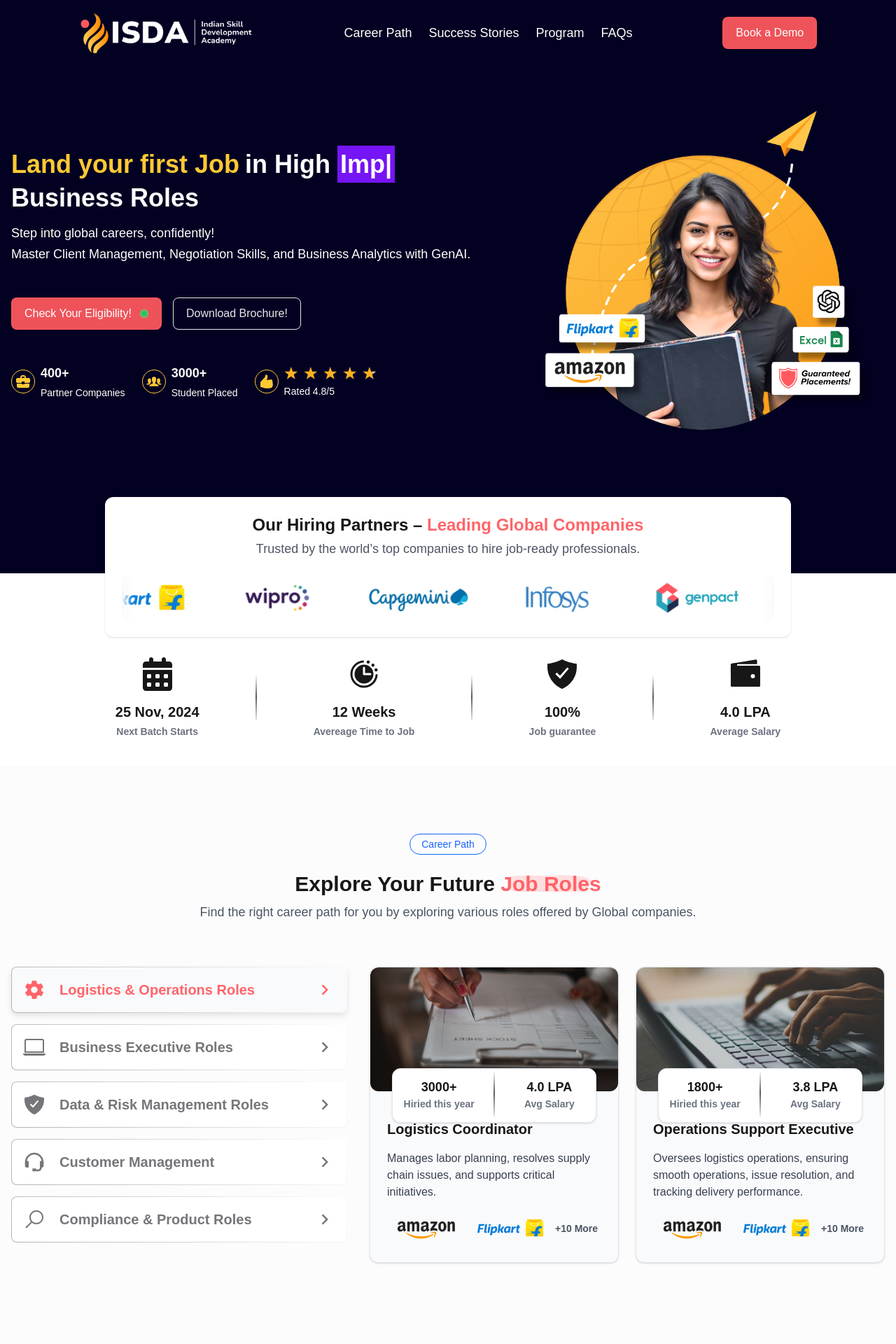
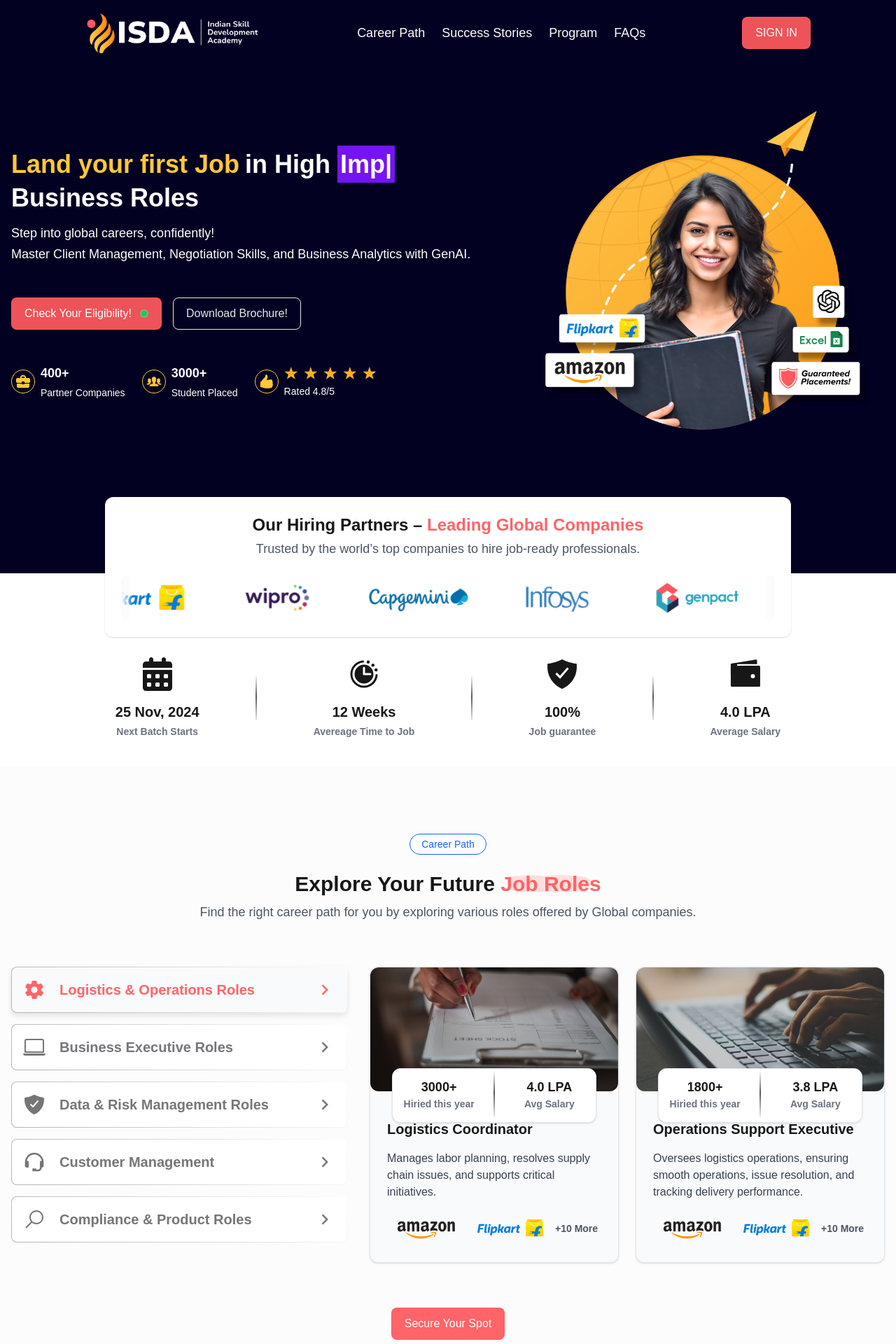
Before and after one commit to Nikhil-Antino/isda-demo, a Next.js app: page / in a window 1280 px wide. Shown: the top 1920 px of the page at 70% size. Built offline with nearby package versions, Linux system fonts and the light colour scheme.

Commit message:
added cta's and designed new tuition fee section

```diff
--- a/src/app/globals.css
+++ b/src/app/globals.css
@@ -17,6 +17,10 @@
   .text-balance {
     text-wrap: balance;
   }
+}
+
+html {
+  scroll-behavior: smooth; /* CSS method */
 }
 
 .separator {
--- a/src/components/Footer.jsx
+++ b/src/components/Footer.jsx
@@ -24,23 +24,18 @@
             />
             <p className="text-sm w-full flex flex-col gap-y-1">
               <span>
-                At ISDA, we believe in shaping future leaders. As an upskilling
-                platform, co-founded by IIT & IIM alumni, we have developed
-                industry-leading programs across business domains. Our
-                meticulously crafted courses are designed to address the growing
-                need for non-technical roles that drive business growth and
-                decision-making.
+                At ISDA, co-founded by IIT and IIM alumni, we’re building a
+                brighter future for India’s youth – where opportunities are
+                abundant.. Our courses meet the demand for impactful
+                non-technical roles driving growth and decision-making.
               </span>
 
               <span>
-                Unlike many platforms focused solely on tech roles, ISDA is
-                dedicated to empowering professionals to excel in high-impact
-                business roles—whether in management, strategy, or
-                operations—where people skills are the key to success. Our
-                students have gone on to secure rewarding positions in
-                industries like consulting, operations, and business executive
-                roles, with significant earning potential and clear career
-                growth trajectories.
+                Unlike many platforms focused solely on tech roles, ISDA
+                empowers professionals for high-impact business careers—spanning
+                management, strategy, and operations—where interpersonal skills
+                are essential. Our graduates secure rewarding roles with strong
+                earning potential and clear growth paths.
               </span>
             </p>
           </div>
--- a/src/components/HowItWorks.jsx
+++ b/src/components/HowItWorks.jsx
@@ -16,6 +16,7 @@
 import useMediaQuery from "@/utils/hooks/useMediaQuery";
 import Image from "next/image";
 import Badge from "./shared/Badge";
+import { PrimaryButton } from "./shared/Button";
 
 function HowItWorks() {
   const [currentIndex, setCurrentIndex] = useState(0);
@@ -35,7 +36,7 @@
   const numbArray = Array.from({ length: 6 }, (_, index) => index + 1);
 
   return (
-    <section className="w-full py-16 md:py-24 px-4">
+    <section id="program" className="w-full py-16 md:py-24 px-4">
       <div className="xl:max-w-[1360px] xl:mx-auto flex flex-col items-center gap-y-10 md:gap-y-16">
         <div className="flex flex-col gap-y-2 items-center overflow-hidden">
           <Badge customStyle={"flex items-center gap-x-1 mb-4"}>Program</Badge>
@@ -60,21 +61,25 @@
               "Take the first step towards success by enrolling with us today!"
             }
           >
-            <div className="flex flex-wrap gap-6 justify-center pb-12">
+            <div className="flex flex-wrap gap-6 justify-center pb-8">
               {eligiblityData.map((data, index) => (
                 <HorizonCard key={index} {...data} />
               ))}
             </div>
+
+            <PrimaryButton className={"mx-auto mb-12"} size={"large"}>
+              Enroll Now
+            </PrimaryButton>
           </PointerContainer>
 
           <PointerContainer
             step={2}
             title={"Upskill to be ready for Global Companies"}
             description={
-              "12-Weeks Accelerated Business Executive Program Curated by Top Professionals"
+              "Master must have skills for today’s world in 12-Weeks Accelerated Business Executive Program Curated by Top Professionals."
             }
           >
-            <div className="grid xl:grid-cols-2 gap-x-6 items-start pb-12">
+            <div className="grid xl:grid-cols-2 gap-x-6 gap-y-8 items-start pb-12 pt-2">
               <div className="flex flex-col items-start gap-y-4">
                 {weeksCurriculumData.map((track, index) => (
                   <TrackCard
@@ -119,6 +124,20 @@
                   />
                 )}
               </div>
+
+              <div className="place-self-center xl:col-span-2 flex flex-col items-center gap-y-6">
+                <p className="text-gray-600 text-sm text-center">
+                  <span className="font-semibold text-black">
+                    Fast-Track to Job Interviews:{" "}
+                  </span>
+                  <span>
+                    By Week 12, you’ll be ready to start your interviews with
+                    top companies like Amazon, Flipkart, Wipro, and more.
+                  </span>
+                </p>
+
+                <PrimaryButton>Explore Curriculum</PrimaryButton>
+              </div>
             </div>
           </PointerContainer>
 
@@ -140,7 +159,7 @@
             }
             end={true}
           >
-            <div className="grid lg:grid-cols-2 gap-y-6 gap-x-10 py-2 items-center pb-12 relative">
+            <div className="grid lg:grid-cols-2 gap-y-6 gap-x-10 py-2 items-center relative">
               <div
                 className="rounded-2xl p-4 xl:p-8 grid grid-cols-2 grid-rows-2 gap-4 xl:gap-6 rounded-xl relative z-10 bg-white"
                 style={{
@@ -175,6 +194,12 @@
                 </div>
               </div>
               <div className=" absolute top-40 right-0 h-[230px] left-1/3 w-20 rounded-full background-gradient blur-[200px] md:h-20 md:w-56"></div>
+
+              <PrimaryButton
+                className={"place-self-center lg:col-span-2 mb-8 mt-10"}
+              >
+                Start Your Journey
+              </PrimaryButton>
             </div>
           </PointerContainer>
         </div>
@@ -290,6 +315,13 @@
           alt="certificate"
         />
       </div>
+
+      <PrimaryButton
+        className={"place-self-center lg:col-span-12"}
+        size={"large"}
+      >
+        Get Certified
+      </PrimaryButton>
     </div>
   );
 }
--- a/src/components/JobSection.jsx
+++ b/src/components/JobSection.jsx
@@ -8,6 +8,7 @@
 import useMediaQuery from "@/utils/hooks/useMediaQuery";
 import { MdOutlineKeyboardArrowRight } from "react-icons/md";
 import { FiMinus } from "react-icons/fi";
+import { PrimaryButton } from "./shared/Button";
 
 function JobSection() {
   const [currentIndex, setCurrentIndex] = useState(0);
@@ -16,7 +17,10 @@
 
   return (
     // bg-[url('/images/background/1.png')] bg-contain bg-center
-    <section className="w-full pt-4 pb-16 md:pt-24 md:pb-40 px-4 bg-[#FCFCFD]">
+    <section
+      id="career-path"
+      className="w-full pt-8 pb-16 md:pt-24 md:pb-40 px-4 bg-[#FCFCFD]"
+    >
       <div className="xl:max-w-[1360px] xl:mx-auto flex flex-col items-center gap-y-16">
         <div className="flex flex-col gap-y-2 items-center overflow-hidden">
           <Badge customStyle={"flex items-center gap-x-1 mb-4"}>
@@ -48,10 +52,13 @@
                 Icon={track.Icon}
               >
                 <div
-                  className={cn("grid gap-y-6 xl:hidden", {
-                    hidden: currentIndex !== index,
-                    block: currentIndex === index,
-                  })}
+                  className={cn(
+                    "grid gap-y-6 xl:hidden self-center xl:self-start",
+                    {
+                      hidden: currentIndex !== index,
+                      block: currentIndex === index,
+                    }
+                  )}
                 >
                   {track.trackData.map((data, index) => (
                     <DetailCard
@@ -83,6 +90,8 @@
             ))}
           </div>
         </div>
+
+        <PrimaryButton size={"large"}>Secure Your Spot</PrimaryButton>
       </div>
     </section>
   );
--- a/src/components/SuccessStories.jsx
+++ b/src/components/SuccessStories.jsx
@@ -61,7 +61,10 @@
 
 function SuccessStories() {
   return (
-    <section className="w-full flex items-center justify-center py-16 md:py-24 px-4">
+    <section
+      id="success-stories"
+      className="w-full flex items-center justify-center py-16 md:py-24 px-4"
+    >
       <div className="md:max-w-[1360px] flex flex-col gap-y-16 w-full items-center">
         <div className="flex flex-col gap-y-2 items-center">
           <Badge customStyle={"flex items-center gap-x-1 mb-4"}>
--- a/src/components/TuitionFee.jsx
+++ b/src/components/TuitionFee.jsx
@@ -2,6 +2,8 @@
 import React from "react";
 
 import { CiCircleCheck } from "react-icons/ci";
+
+import { FaCheck } from "react-icons/fa6";
 
 import {
   PrimaryButton,
@@ -9,26 +11,30 @@
   SecondaryButtonColour,
 } from "./shared/Button";
 import Image from "next/image";
+import Badge from "./shared/Badge";
 
 const courseData = [
   {
     isEmi: false,
     title: "Upfront Payment",
-    type: "(Paid At Enrollment)",
+    description: "Full training access with one-time fee",
+    type: "Paid At Enrollment",
     price: 20000,
     mode: "One-time payment",
     model: "Affordable Entry",
     stats: [
-      "Secure your spot",
-      "Immediate access",
-      "One-time payment",
-      "No financial pressure",
+      "Expert-led learning",
+      "Personalised Attention",
+      "30+ Mock Interviews",
+      "Global Job Access",
     ],
+    buttonCTA: "Apply Now",
   },
   {
     isEmi: true,
     title: "Pay After Placement",
-    type: "(Paid After Job)",
+    description: "Flexible payment once you're hired",
+    type: "Paid After Job",
     price: 8000,
     mode: "EMIs for 12 Months",
     model: "Risk-Free Payment Model",
@@ -38,40 +44,60 @@
       "Student-Friendly Model",
       "Success-tied-Investment",
     ],
+    buttonCTA: "Explore Program",
   },
 ];
 
 function TuitionFee() {
   return (
-    <section className="w-full py-16 md:py-24 px-4 bg-[#f9fafb] border-y border-[#E5E7EB]">
+    <section className="w-full py-16 md:py-20 px-4 bg-[#f9fafb] border-y border-[#E5E7EB]">
       <div className="xl:max-w-[1360px] xl:mx-auto flex flex-col items-center gap-y-10 md:gap-y-16">
+        <div className="flex flex-col gap-y-2 items-center overflow-hidden">
+          <Badge customStyle={"flex items-center gap-x-1 mb-4"}>
+            Program Fee
+          </Badge>
+
           <h2 className="text-xl md:text-3xl font-semibold text-center">
             Course{" "}
             <span className="text-quaternary bg-[url('/images/underline-red.png')] bg-contain bg-center">
               Tuition Fee
             </span>
           </h2>
+          <p className="text-sm md:text-lg text-gray-600 text-center">
+            High-Quality Education, Budget-Friendly Pricing—Invest in Your
+            Future!
+          </p>
+        </div>
 
-        <div className="grid md:grid-cols-9 gap-8 items-center">
+        <div className="grid lg:grid-cols-9 gap-8 items-center justify-items-center">
           {courseData.map((course, index) => {
             return (
               <React.Fragment key={index}>
                 {index === 1 && (
-                  <div className="flex flex-col items-center place-self-center md:place-self-start lg:mt-8">
+                  <div className="flex flex-col items-center place-self-center lg:col-span-3">
                     <p className="text-gray-600 text-sm text-center">
                       You pay this only after getting placed
                     </p>
+                    <Image
+                      src={"/images/dotted-arrow.png"}
+                      width={100}
+                      height={50}
+                      objectFit="cover"
+                      layout="responsive"
+                      className="hidden lg:block"
+                    />
+
                     <Image
                       src={"/images/arrow.png"}
                       width={100}
                       height={50}
                       objectFit="cover"
-                      className="rotate-45 md:rotate-12"
+                      className="rotate-45 lg:hidden"
                     />
                   </div>
                 )}
-                <div className="flex items-center justify-center md:col-span-4">
-                  <CourseCard
+                <div className="flex items-center justify-center lg:col-span-3">
+                  {/* <CourseCard
                     title={course.title}
                     type={course.type}
                     price={course.price}
@@ -80,7 +106,9 @@
                     stats={course.stats}
                     index={index}
                     isDark={index === 0}
-                  />
+                  /> */}
+
+                  <NewFeeCard {...course} isPrimary={index === 0} />
                 </div>
               </React.Fragment>
             );
@@ -92,6 +120,107 @@
 }
 
 export default TuitionFee;
+
+function NewFeeCard({
+  type,
+  title,
+  description,
+  price = 0,
+  mode,
+  model,
+  stats = [],
+  buttonCTA = "",
+  isPrimary = false,
+  isEmi = false,
+}) {
+  return (
+    <div className="w-full grid">
+      <div
+        className={cn(
+          "relative rounded-xl p-6 flex flex-col gap-y-8 border-2",
+          {
+            "border-primary": isPrimary,
+            "border-quaternary": !isPrimary,
+          }
+        )}
+      >
+        {type && (
+          <span
+            className={cn(
+              "absolute -top-4 right-4 rounded-full px-4 py-1 text-sm text-white",
+              { "bg-primary": isPrimary, "bg-quaternary": !isPrimary }
+            )}
+          >
+            {type}
+          </span>
+        )}
+
+        <div className="flex flex-col items-start">
+          <h3
+            className={cn("text-2xl font-semibold", {
+              "text-primary": isPrimary,
+              "text-quaternary": !isPrimary,
+            })}
+          >
+            {title}
+          </h3>
+          <p className="text-gray-600 text-sm">{description}</p>
+        </div>
+
+        <div className="flex flex-col items-center gap-y-2">
+          <h4
+            className={cn("text-4xl font-semibold", {
+              "text-primary": isPrimary,
+              "text-quaternary": !isPrimary,
+            })}
+          >
+            INR. {price.toLocaleString("en-IN")}
+            {isEmi && <span>/mo</span>}
+          </h4>
+          <h5 className="text-sm font-gray-700">{mode}</h5>
+        </div>
+
+        {stats.length > 0 && (
+          <div className="flex flex-col items-center gap-y-4">
+            <p className="text-xl font-semibold">{model}</p>
+
+            <div className="grid grid-cols-2 gap-x-4">
+              {stats.map((stat, index) => (
+                <div className="flex items-center gap-x-2">
+                  <FaCheck
+                    size={18}
+                    className={cn({
+                      "text-primary": isPrimary,
+                      "text-quaternary": !isPrimary,
+                    })}
+                  />
+                  <p className="text-gray-600 text-sm" key={index}>
+                    {stat}
+                  </p>
+                </div>
+              ))}
+            </div>
+          </div>
+        )}
+
+        {isPrimary ? (
+          <SecondaryButtonColour className="!bg-primary !text-white">
+            {buttonCTA || "Enroll Now"}
+          </SecondaryButtonColour>
+        ) : (
+          <PrimaryButton>{buttonCTA || "Enroll Now"}</PrimaryButton>
+        )}
+      </div>
+
+      <div
+        className={cn("hidden lg:block h-[15vh]", {
+          "-order-1": !isPrimary,
+          "order-1": isPrimary,
+        })}
+      />
+    </div>
+  );
+}
 
 function CourseCard({
   title,
--- a/src/components/navigation/NavBar.jsx
+++ b/src/components/navigation/NavBar.jsx
@@ -6,6 +6,7 @@
 import cn from "classnames";
 import useMediaQuery from "@/utils/hooks/useMediaQuery";
 import Image from "next/image";
+import Link from "next/link";
 
 function NavBar() {
   const [isOpen, setIsOpen] = useState(false);
@@ -23,7 +24,7 @@
   return (
     <nav
       className={cn(
-        "flex items-center gap-x-8 justify-between lg:justify-evenly py-4 px-4 relative bg-primary-dark sticky top-0 z-40"
+        "flex items-center gap-x-8 justify-between lg:justify-evenly py-4 px-4 relative bg-primary-dark sticky -top-1 z-40"
       )}
     >
       <section className="text-white">
@@ -47,22 +48,30 @@
         </button>
       </div>
 
-      {isOpen && <MobileNavBar />}
+      {isOpen && <MobileNavBar toggleMenu={toggleMenu} />}
 
       <section className="hidden lg:block">
         <ul className="flex items-center gap-x-6 text-white">
-          <li className="text-lg font-medium">Career Path</li>
+          <li className="text-lg font-medium">
+            <Link href={"#career-path"}>Career Path</Link>
+          </li>
 
-          <li className="text-lg font-medium">Success Stories</li>
+          <li className="text-lg font-medium">
+            <Link href={"#success-stories"}>Success Stories</Link>
+          </li>
 
-          <li className="text-lg font-medium">Program</li>
+          <li className="text-lg font-medium">
+            <Link href={"#program"}>Program</Link>
+          </li>
 
-          <li className="text-lg font-medium">FAQs</li>
+          <li className="text-lg font-medium">
+            <Link href={"#FAQs"}>FAQs</Link>
+          </li>
         </ul>
       </section>
 
       <section className="hidden lg:flex items-center gap-x-5">
-        <PrimaryButton size="large">Book a Demo</PrimaryButton>
+        <PrimaryButton size="large">SIGN IN</PrimaryButton>
       </section>
     </nav>
   );
@@ -70,23 +79,29 @@
 
 export default NavBar;
 
-function MobileNavBar() {
+function MobileNavBar({ toggleMenu }) {
   return (
     <section className="absolute top-full left-0 w-full bg-primary-dark flex flex-col gap-y-8 items-center px-4 py-5 z-10">
       <ul className="flex flex-col items-center gap-y-4 text-white">
-        <li className="text-lg font-medium">Overview</li>
+        <li className="text-lg font-medium" onClick={toggleMenu}>
+          <Link href={"#career-path"}>Career Path</Link>
+        </li>
 
-        <li className="text-lg font-medium">Success Stories</li>
+        <li className="text-lg font-medium" onClick={toggleMenu}>
+          <Link href={"#success-stories"}>Success Stories</Link>
+        </li>
 
-        <li className="text-lg font-medium">Program</li>
+        <li className="text-lg font-medium" onClick={toggleMenu}>
+          <Link href={"#program"}>Program</Link>
+        </li>
 
-        <li className="text-lg font-medium">FAQs</li>
+        <li className="text-lg font-medium" onClick={toggleMenu}>
+          <Link href={"#FAQs"}>FAQs</Link>
+        </li>
       </ul>
 
       <div className="grid gap-y-6 w-full">
-        <SecondaryButton>Start Free Trail</SecondaryButton>
-
-        <PrimaryButton>Book a Demo</PrimaryButton>
+        <PrimaryButton>SIGN IN</PrimaryButton>
       </div>
     </section>
   );
--- a/src/components/shared/ProgramDetailCard.jsx
+++ b/src/components/shared/ProgramDetailCard.jsx
@@ -40,7 +40,7 @@
           <div className="flex flex-col gap-y-2" key={idx}>
             <h5 className="text-sm md:text-base text-gray-700">
               <span className="text-black font-semibold">
-                Week {stat.week}:
+                Week {stat.week === 11 ? `${stat.week} - ${12}` : stat.week}:
               </span>{" "}
               {stat.title}
             </h5>
```
Also changed, not shown: src/components/Faqs.jsx (+12 -7 lines), public/images/dotted-arrow.png (added). Lines whose indentation alone changed are shown as unchanged.
